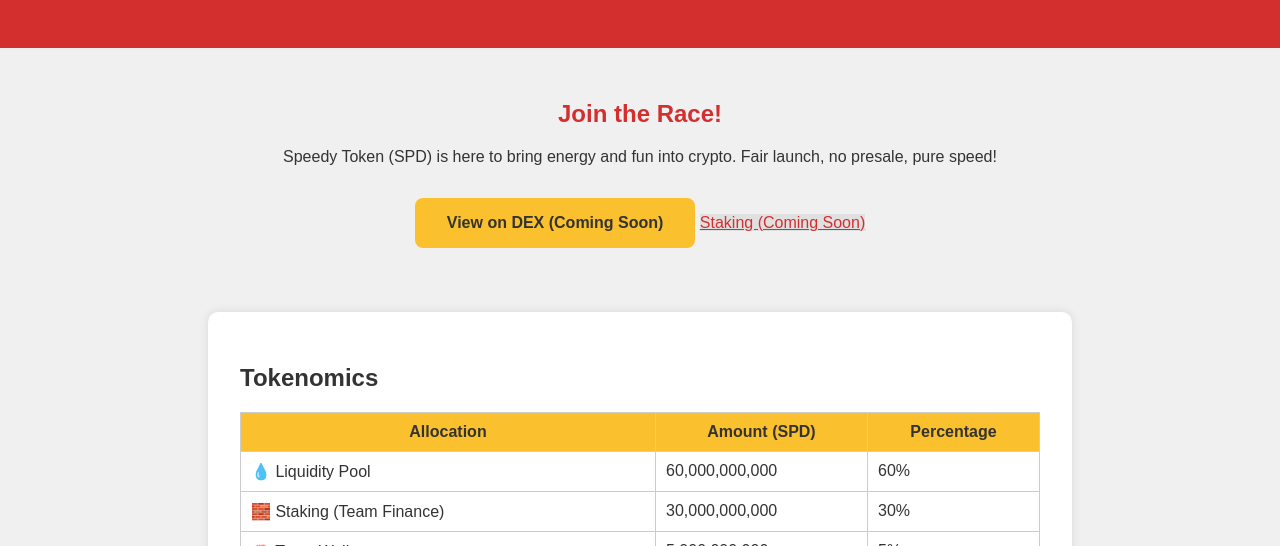
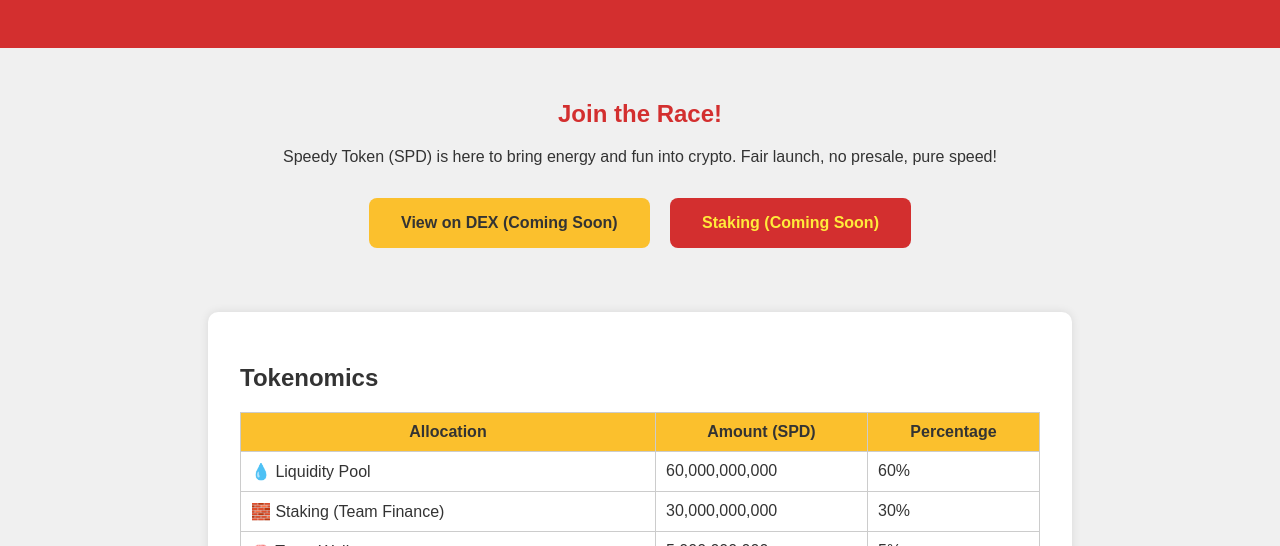
Before and after one commit to Speeedy2025/Speedy2025, a plain HTML site: page index.html in a window 1280 px wide. Shown: the part 254-800 px from the top of the page. Drawn offline with Linux system fonts and the light colour scheme.

Commit message:
Update index.html

```diff
--- a/index.html
+++ b/index.html
@@ -83,7 +83,8 @@
         <h2>Join the Race!</h2>
         <p>Speedy Token (SPD) is here to bring energy and fun into crypto. Fair launch, no presale, pure speed!</p>
         <a href="#" class="dex-link">View on DEX (Coming Soon)</a>
-        <a href="#" class="staking-link" style="background: #e0e0e0; color: #d32f2f; margin-top: 1rem;">Staking (Coming Soon)</a>
+        <a href="#" class="dex-link" style="background: #d32f2f; color: #ffeb3b; margin-left: 1rem;">Staking (Coming Soon)</a>
+
 
     </div>
 
```
